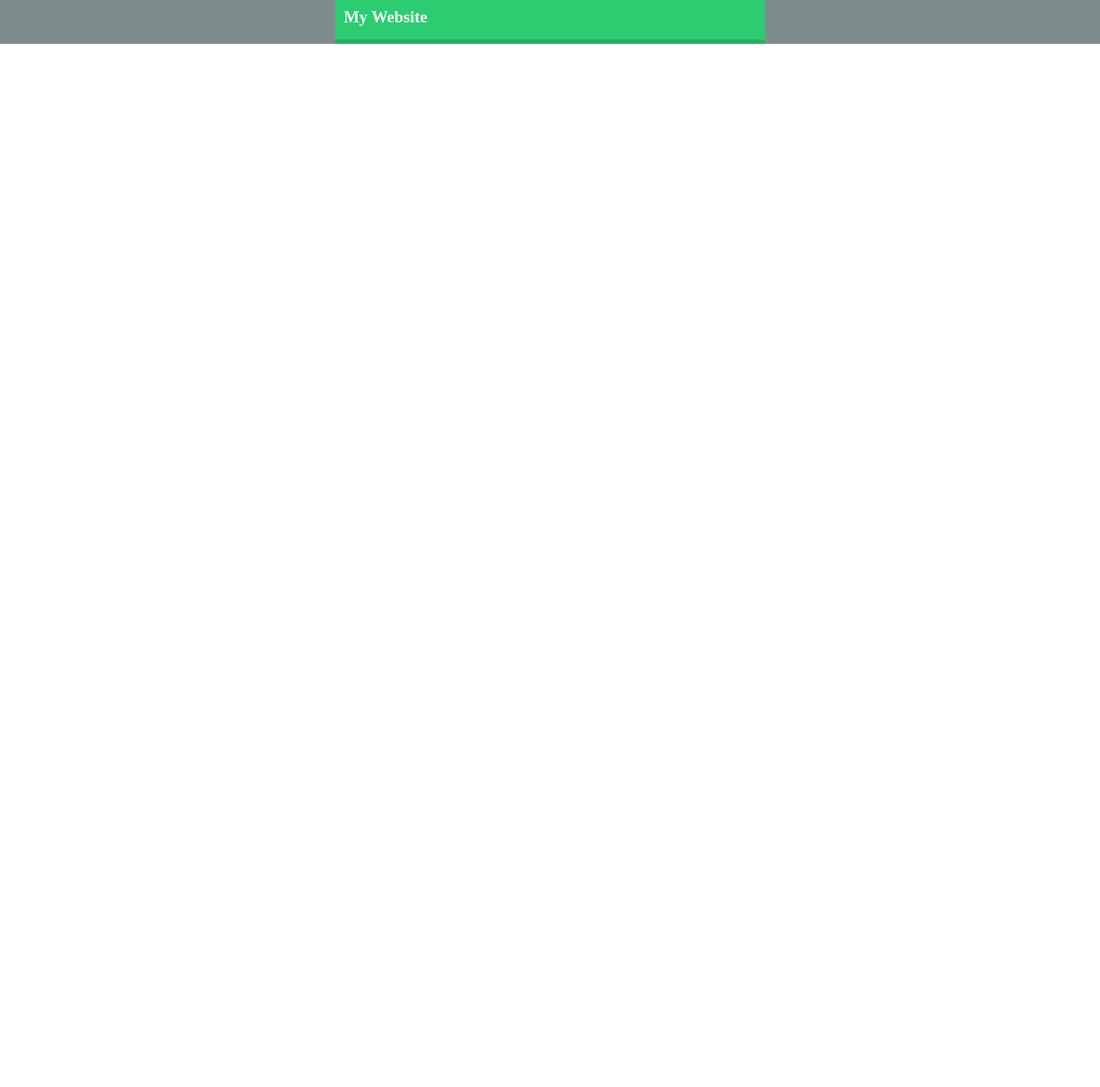
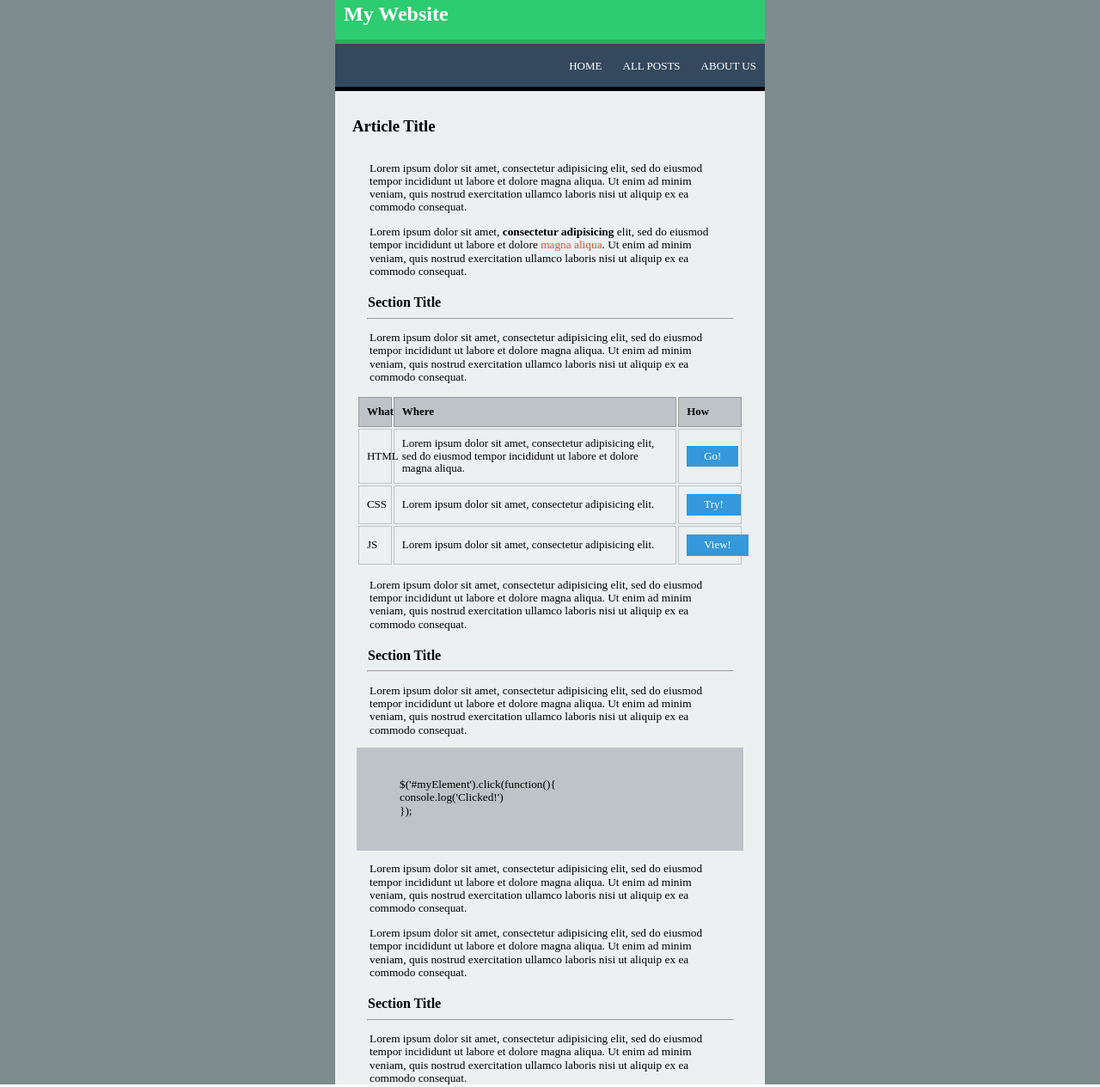
Before and after one commit to roymcfarland/refactoru-making-it-real, a plain HTML site: page index.html in a window 1280 px wide. Shown: the part 154-1419 px from the top of the page at 86% size. Before the commit the page ends 800 px from the top, so only its background shows below. Drawn offline with nearby package versions, Linux system fonts and the light colour scheme.

Commit message:
edits & updates

```diff
--- a/index.html
+++ b/index.html
@@ -2,7 +2,7 @@
 <html lang="en">
 <head>
   <meta charset="utf-8">
-  <title>Untitled</title>
+  <title>Making It Real</title>
   <link rel="stylesheet" type="text/css" href="http://cdnjs.cloudflare.com/ajax/libs/normalize/3.0.1/normalize.min.css">
   <link rel="stylesheet" type="text/css" href="main.css">
 </head>
@@ -14,9 +14,118 @@
 
 			<div class="header">
 
-				<h1>
+				<h2>
 					My Website
-				</h1>
+				</h2>
+
+			</div>
+
+			<div class="nav-bar">
+
+				<ul>
+					<li>HOME</li>
+					<li>ALL POSTS</li>
+					<li>ABOUT US</li>
+				</ul>
+
+			</div>
+
+			<div class="inner-container">
+
+				<h3>
+					Article Title
+				</h3>
+
+				<p>
+					Lorem ipsum dolor sit amet, consectetur adipisicing elit, sed do eiusmod tempor incididunt ut labore et dolore magna aliqua. Ut enim ad minim veniam, quis nostrud exercitation ullamco laboris nisi ut aliquip ex ea commodo consequat.
+				</p>
+
+				<p>
+					Lorem ipsum dolor sit amet, <b>consectetur adipisicing</b> elit, sed do eiusmod tempor incididunt ut labore et dolore <span>magna aliqua</span>. Ut enim ad minim veniam, quis nostrud exercitation ullamco laboris nisi ut aliquip ex ea commodo consequat.
+				</p>
+
+				<h4>
+					Section Title
+				</h4>
+
+				<hr>
+
+				<p>
+					Lorem ipsum dolor sit amet, consectetur adipisicing elit, sed do eiusmod tempor incididunt ut labore et dolore magna aliqua. Ut enim ad minim veniam, quis nostrud exercitation ullamco laboris nisi ut aliquip ex ea commodo consequat.
+				</p>
+
+				<table>
+					<tr>
+						<th>What</th>
+						<th>Where</th>
+						<th>How</th>
+					</tr>
+					<tr>
+						<td>HTML</td>
+						<td>
+							Lorem ipsum dolor sit amet, consectetur adipisicing elit, sed do eiusmod tempor incididunt ut labore et dolore magna aliqua.
+						</td>
+						<td>
+							<button>Go!</button>
+						</td>
+					</tr>
+					<tr>
+						<td>CSS</td>
+						<td>
+							Lorem ipsum dolor sit amet, consectetur adipisicing elit.
+						</td>
+						<td>
+							<button>Try!</button>
+						</td>
+					</tr>
+					<tr>
+						<td>JS</td>
+						<td>
+							Lorem ipsum dolor sit amet, consectetur adipisicing elit.
+						</td>
+						<td>
+							<button>View!</button>
+						</td>
+					</tr>
+				</table>
+
+				<p>
+					Lorem ipsum dolor sit amet, consectetur adipisicing elit, sed do eiusmod tempor incididunt ut labore et dolore magna aliqua. Ut enim ad minim veniam, quis nostrud exercitation ullamco laboris nisi ut aliquip ex ea commodo consequat.
+				</p>
+
+				<h4>
+					Section Title
+				</h4>
+
+				<hr>
+
+				<p>
+					Lorem ipsum dolor sit amet, consectetur adipisicing elit, sed do eiusmod tempor incididunt ut labore et dolore magna aliqua. Ut enim ad minim veniam, quis nostrud exercitation ullamco laboris nisi ut aliquip ex ea commodo consequat.
+				</p>
+
+				<article>
+					<p>$('#myElement').click(function(){<br>
+					console.log('Clicked!')<br>
+					});</p>
+				</article>
+
+				<p>
+					Lorem ipsum dolor sit amet, consectetur adipisicing elit, sed do eiusmod tempor incididunt ut labore et dolore magna aliqua. Ut enim ad minim veniam, quis nostrud exercitation ullamco laboris nisi ut aliquip ex ea commodo consequat.
+				</p>
+
+				<p>
+					Lorem ipsum dolor sit amet, consectetur adipisicing elit, sed do eiusmod tempor incididunt ut labore et dolore magna aliqua. Ut enim ad minim veniam, quis nostrud exercitation ullamco laboris nisi ut aliquip ex ea commodo consequat.
+				</p>
+
+				<h4>
+					Section Title
+				</h4>
+
+				<hr>
+
+				<p>
+					Lorem ipsum dolor sit amet, consectetur adipisicing elit, sed do eiusmod tempor incididunt ut labore et dolore magna aliqua. Ut enim ad minim veniam, quis nostrud exercitation ullamco laboris nisi ut aliquip ex ea commodo consequat.
+				</p>
 
 			</div>
 
--- a/main.css
+++ b/main.css
@@ -22,11 +22,100 @@
 	border-bottom: 5px solid #27AE60;
 }
 
-.header h1 {
+.header h2 {
 	position: absolute;
 	bottom: 0;
 	margin: 15px 10px;
-	font-size: larger;
 	font-weight: bold;
 	color: #FFF;
 }
+
+.nav-bar {
+	position: relative;
+	background-color: #34495E;
+	height: 50px;
+	border-bottom: 5px solid #000;
+}
+
+.nav-bar ul {
+	list-style: none;
+	position: absolute;
+	right: 0;
+	/*text-align: right;*/
+}
+
+.nav-bar ul li {
+	color: #FFF;
+	font-size: small;
+	display: inline-block;
+	padding: 0px 10px;
+}
+
+.inner-container {
+	background-color: #ECF0F1;
+}
+
+.inner-container h3 {
+	margin: 30px 20px;
+}
+
+.inner-container p {
+	font-size: smaller;
+	padding: 0px 40px;
+}
+
+.inner-container p span {
+	color: #D3543C;
+}
+
+.inner-container h4 {
+	margin: 20px 38px 0px 38px;
+}
+
+.inner-container hr {
+	margin-top: 0.25;
+	width: 85%;
+}
+
+.inner-container table {
+	width: 90%;
+	margin-right: auto;
+	margin-left: auto;
+}
+
+.inner-container th {
+	border: 1px solid #999999;
+	background: #BDC3C7;
+	text-align: left;
+	font-size: small;
+	padding: 2%;
+}
+
+.inner-container td {
+	border: 1px solid #BDC3C7;
+	text-align: left;
+	font-size: small;
+	padding: 2%;
+}
+
+.inner-container td button {
+	color: #FFF;
+	background-color: #3498DB;
+	border: none;
+	padding: 5px 20px;
+}
+
+article {
+	background: #BDC3C7;
+	text-align: left;
+	font-size: medium;
+	width: 90%;
+	height: 100px;
+	margin-right: auto;
+	margin-left: auto;
+	padding: 10px 0px;
+}
+
+article p {
+	margin: 25px 10px;
+}
```
